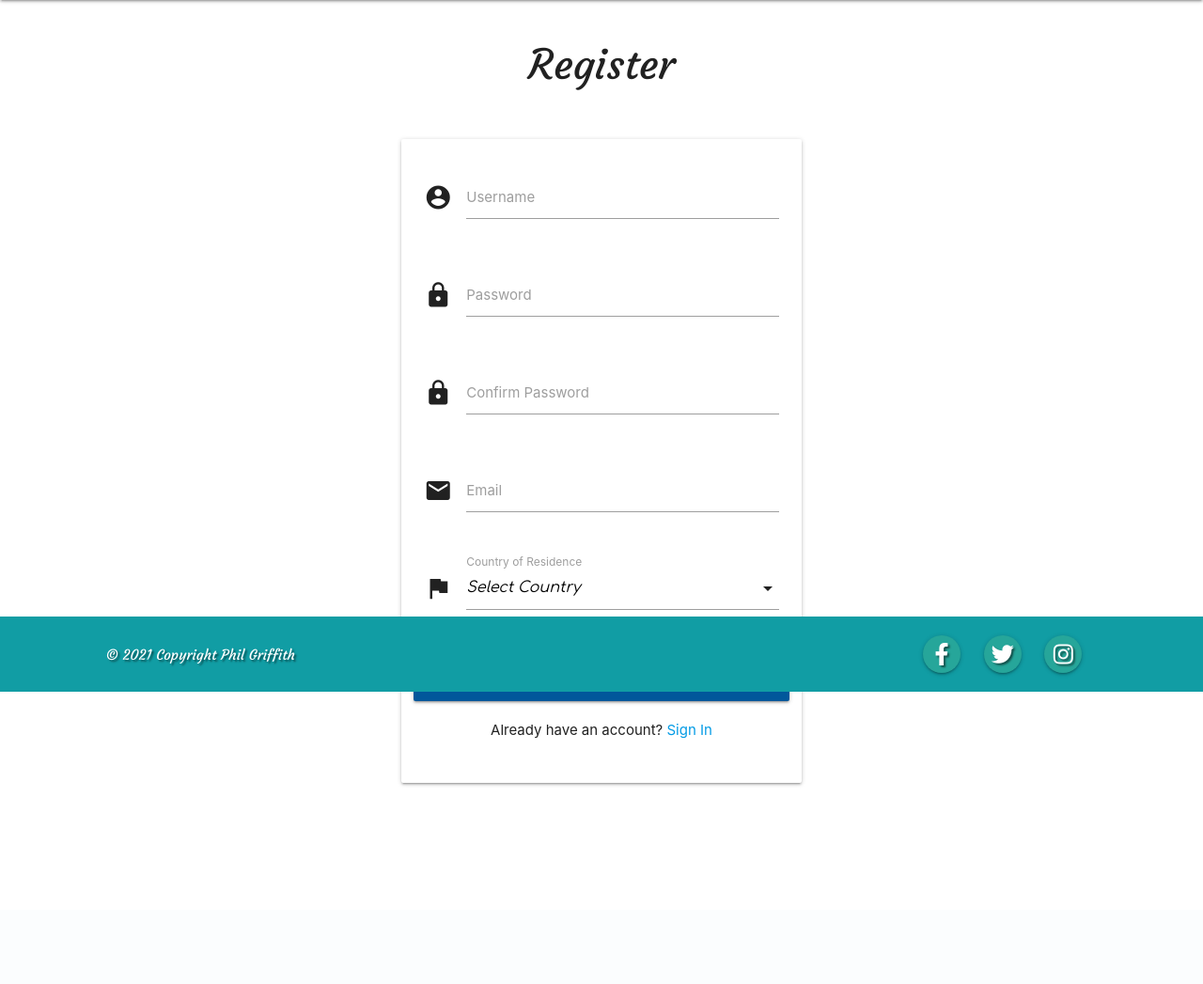
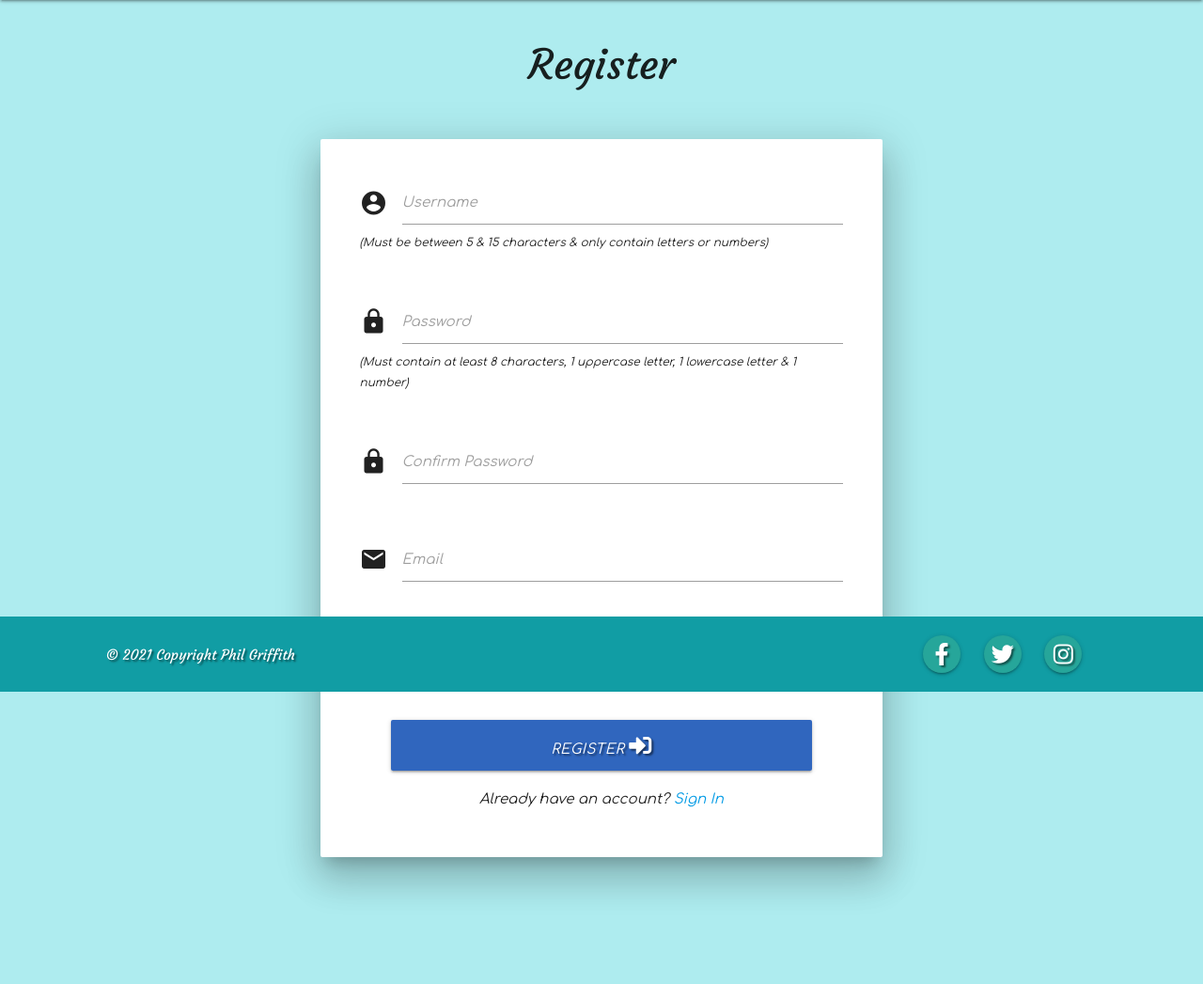
Before and after one commit to Code-Institute-Submissions/phil-griffith-world_recipes_AprResub, a Flask app: page /register in a window 1280 px wide. Shown: the part 64-1111 px from the top of the page at 94% size. Before the commit the page ends 900 px from the top, so only its background shows below. Run offline with Flask 2, Linux system fonts and the light colour scheme; some libraries are stand-ins or nearby versions.

Commit message:
Style - Sign in and Register pages

```diff
--- a/app.py
+++ b/app.py
@@ -234,7 +234,7 @@ def register():
 @app.route("/sign_out")
 def sign_out():
     # remove user session cookie
-    flash("You are no longer Signed in")
+    flash("Goodbye")
     session.pop("user")
     return(redirect(url_for("sign_in")))
 
--- a/static/css/style.css
+++ b/static/css/style.css
@@ -9,14 +9,18 @@ html {
 body {
    min-height: 100%;
    padding: 50px 0 100px;
+   background-color: rgb(174, 236, 239);
 }
 
 .text-shadow {
     text-shadow: 2px 2px 2px rgba(0, 0, 0, 0.5);
 }
 
-.flashes h4 {
+.flashes h4.light-blue.lighten-4  {
     line-height: 2;
+    background-color: rgb(128, 222, 217) !important;
+    font-family: 'Comfortaa', cursive;
+    font-style: italic;
 }
 
 h2, h3 {
@@ -24,7 +28,7 @@ h2, h3 {
     padding: 30px;
 }
 
-button, .btn, .btn-small {
+button, .btn, .btn-small, .card-panel {
     font-family: 'Comfortaa', cursive;
     font-style: italic;
 }
@@ -32,7 +36,6 @@ button, .btn, .btn-small {
 .submit-buttons {
     background-color: rgb(109, 157, 197);
 }
-
 
 
 
@@ -186,6 +189,25 @@ h4.card-content {
     margin-top: 50px;
 }
 
+
+/* ********************************** Sign In / Register Page ************************************* */
+
+
+
+.sign-in button, .register button {
+    background-color: rgb(48, 102, 190);
+}
+
+.form-rules {
+    font-size: 12px;
+}
+
+.register form {
+    padding: 30px;
+}
+
+
+
 /* ********************************** Media Queries ************************************* */
 
 @media only screen and (min-width: 993px) {
--- a/templates/register.html
+++ b/templates/register.html
@@ -4,13 +4,15 @@
     <h3 class="center-align">Register</h3>
 
     <div class="row">
-        <form class="col s8 m6 offset-m3" method="POST" action="{{ url_for('register') }}">
-            <div class="card-panel">
+
+            <div class="col s12 m8 card-panel register z-depth-5 offset-m2">
+                <form method="POST" action="{{ url_for('register') }}">
                 <!-- username -->
                 <div class="row">
                     <div class="input-field col s12">
                         <i class="material-icons prefix">account_circle</i>
                         <input id="username" name="username" type="text" class="validate" pattern="^[a-zA-Z0-9]{5,15}$" required>
+                        <span class="form-rules">(Must be between 5 & 15 characters & only contain letters or numbers)</span>
                         <label for="username">Username</label>
                     </div>
                 </div>
@@ -20,7 +22,8 @@
                         <i class="material-icons prefix">lock</i>
                         <!-- enforce pattern match - at least 1 captial letter, 1 lower case letter and 1 number
                         https://stackoverflow.com/questions/19605150/regex-for-password-must-contain-at-least-eight-characters-at-least-one-number-a -->
-                        <input id="password" name="password" type="password" class="validate" pattern="^(?=.*[a-z])(?=.*[A-Z])(?=.*\d)[a-zA-Z\d]{6,}$" required>
+                        <input id="password" name="password" type="password" class="validate" pattern="^(?=.*[a-z])(?=.*[A-Z])(?=.*\d)[a-zA-Z\d]{8,}$" required>
+                        <span class="form-rules">(Must contain at least 8 characters, 1 uppercase letter, 1 lowercase letter & 1 number)</span>
                         <label for="password">Password</label>
                     </div>
                 </div>
@@ -55,7 +58,7 @@
                 </div>
                 <!-- register -->
                 <div class="row">
-                    <button type="submit" class="col s12 btn-large light-blue darken-4 text-shadow" required>
+                    <button type="submit" class="col s10 btn-large text-shadow offset-m1" required>
                         Register <i class="fas fa-sign-in-alt"></i>
                     </button>
                 </div>
@@ -64,8 +67,8 @@
                         <span id="signin">Already have an account? <a href="{{ url_for('sign_in') }}">Sign In</a></span>
                     </div>
                 </div>
+                </form>
             </div>
-        </form>
     </div>
 
 {% endblock %}
--- a/templates/sign_in.html
+++ b/templates/sign_in.html
@@ -4,8 +4,8 @@
     <h3 class="center-align">Sign In</h3>
 
     <div class="row">
-        <form class="col s8 m6 offset-m3" method="POST" action="{{ url_for('sign_in') }}">
-            <div class="card-panel">
+        <form class="col s12 m8 offset-m2" method="POST" action="{{ url_for('sign_in') }}">
+            <div class="card-panel sign-in z-depth-5">
                 <!-- username -->
                 <div class="row">
                     <div class="input-field col s12">
@@ -24,7 +24,7 @@
                 </div>
                 <!-- sign in -->
                 <div class="row">
-                    <button type="submit" class="col s12 btn-large light-blue darken-4 text-shadow">
+                    <button type="submit" class="col s10 btn-large text-shadow offset-m1">
                         Sign In <i class="fas fa-sign-in-alt"></i>
                     </button>
                 </div>
```
